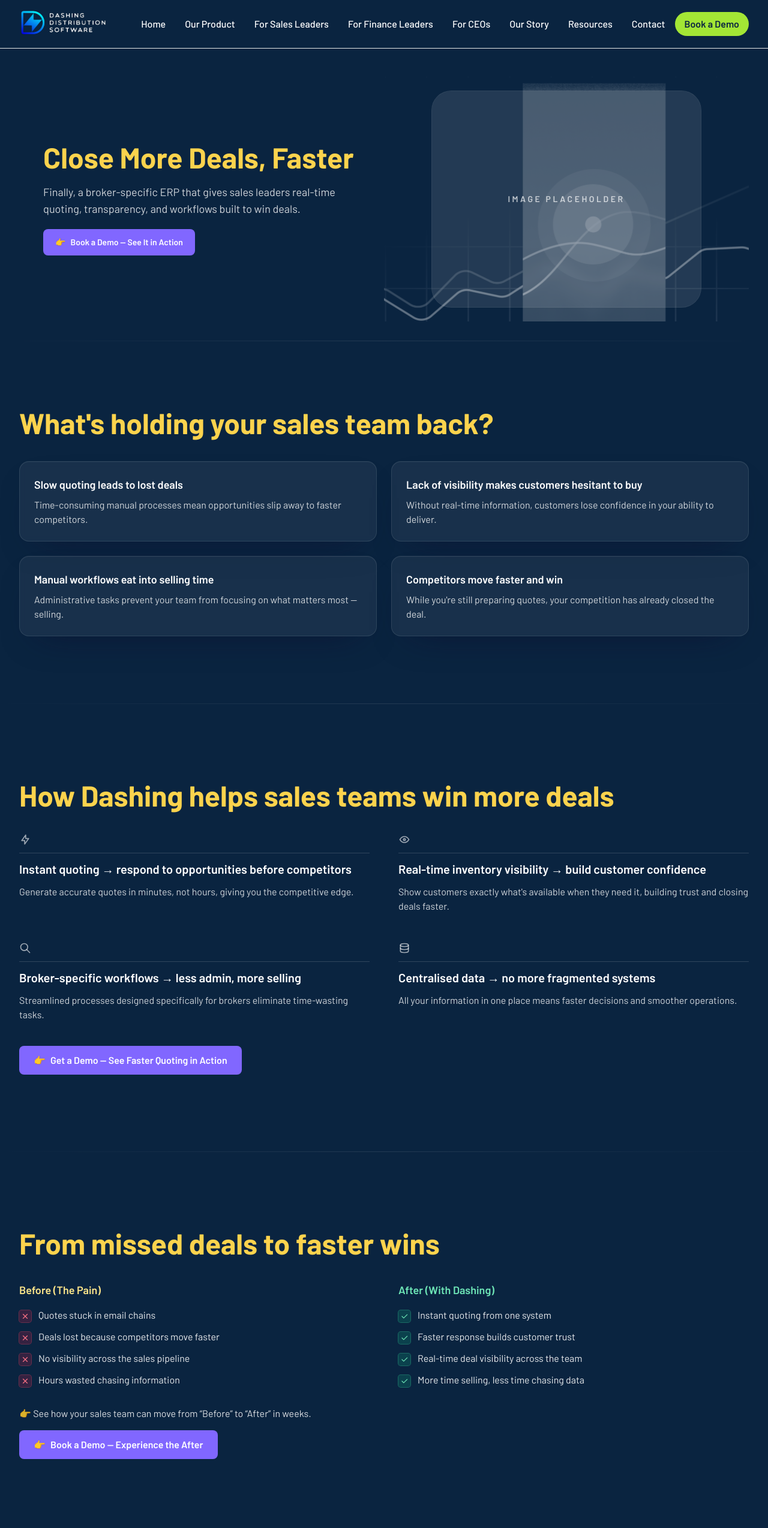
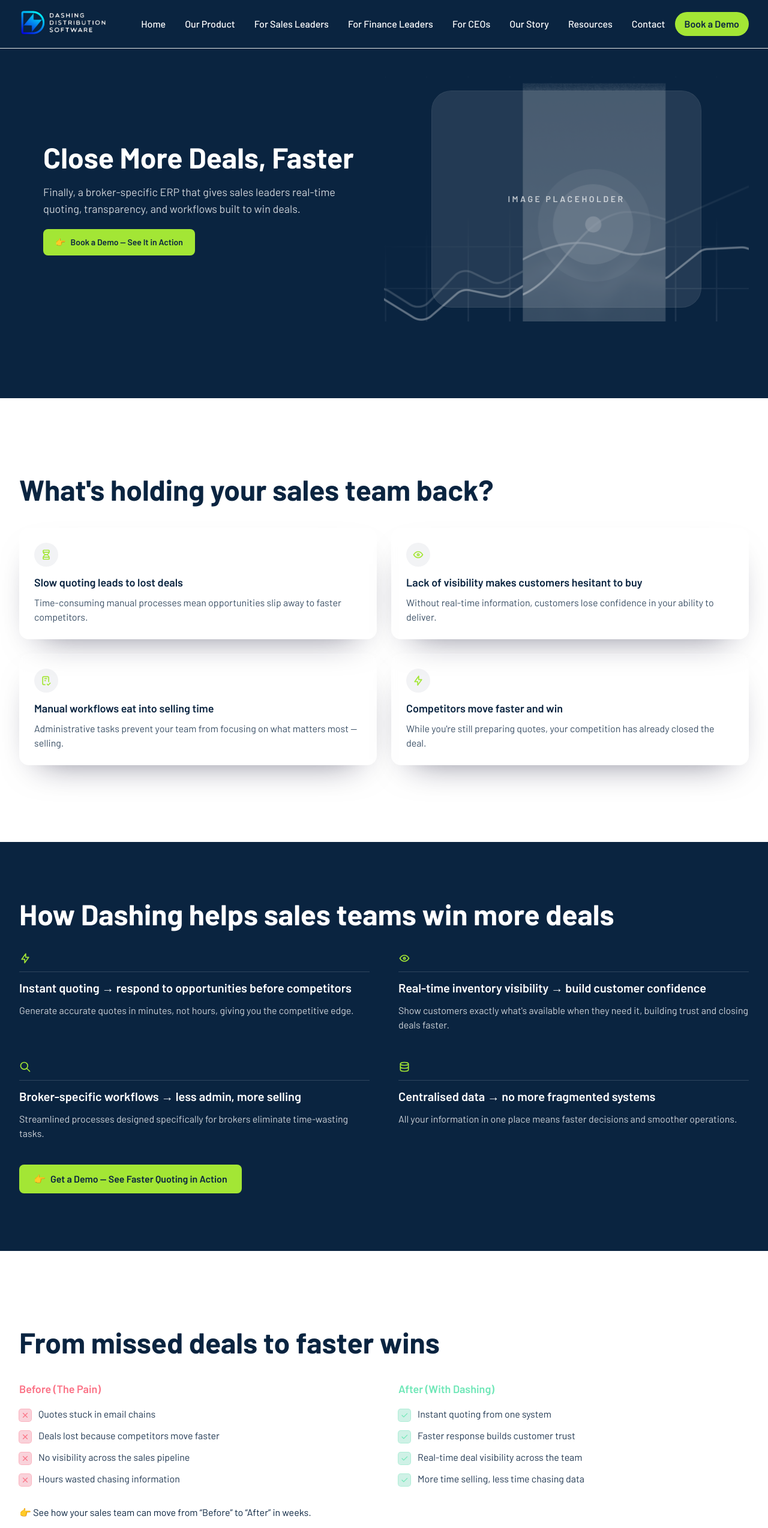
Before and after one commit to hari-bhandari/dashing-site2, a Next.js app: page /for-sales-leaders in a window 1280 px wide. Shown: the top 2548 px of the page at 60% size. Built offline with nearby package versions, Linux system fonts and the light colour scheme.

Commit message:
refactor: Update Navbar and Sales Leaders components for consistent styling and improved user experience

```diff
--- a/src/app/components/Navigation/Navbar.tsx
+++ b/src/app/components/Navigation/Navbar.tsx
@@ -24,56 +24,56 @@ export default function Navbar() {
     <div className={`${isMobile ? 'flex flex-col space-y-6' : 'flex items-center gap-4 md:gap-8 lg:gap-8'} ${className}`}>
       <Link
         href="/"
-        className="text-xs font-medium text-white transition-colors duration-200 hover:text-slate-900 sm:text-xs md:text-sm lg:text-base"
+        className={`text-xs font-medium ${isMobile ? 'text-[#0a2440]' : 'text-white'} transition-colors duration-200 hover:text-lime-400 sm:text-xs md:text-sm lg:text-base`}
         onClick={() => setIsMenuOpen(false)}
       >
         Home
       </Link>
       <Link
         href="/our-product"
-        className="text-xs font-medium text-white transition-colors duration-200 hover:text-slate-900 sm:text-xs md:text-sm lg:text-base"
+        className={`text-xs font-medium ${isMobile ? 'text-[#0a2440]' : 'text-white'} transition-colors duration-200 hover:text-lime-400 sm:text-xs md:text-sm lg:text-base`}
         onClick={() => setIsMenuOpen(false)}
       >
         Our Product
       </Link>
       <Link
         href="/for-sales-leaders"
-        className="text-xs font-medium text-white transition-colors duration-200 hover:text-slate-900 sm:text-xs md:text-sm lg:text-base"
+        className={`text-xs font-medium ${isMobile ? 'text-[#0a2440]' : 'text-white'} transition-colors duration-200 hover:text-lime-400 sm:text-xs md:text-sm lg:text-base`}
         onClick={() => setIsMenuOpen(false)}
       >
         For Sales Leaders
       </Link>
       <Link
         href="/for-finance-leaders"
-        className="text-xs font-medium text-white transition-colors duration-200 hover:text-slate-900 sm:text-xs md:text-sm lg:text-base"
+        className={`text-xs font-medium ${isMobile ? 'text-[#0a2440]' : 'text-white'} transition-colors duration-200 hover:text-lime-400 sm:text-xs md:text-sm lg:text-base`}
         onClick={() => setIsMenuOpen(false)}
       >
         For Finance Leaders
       </Link>
       <Link
         href="/for-ceos"
-        className="text-xs font-medium text-white transition-colors duration-200 hover:text-slate-900 sm:text-xs md:text-sm lg:text-base"
+        className={`text-xs font-medium ${isMobile ? 'text-[#0a2440]' : 'text-white'} transition-colors duration-200 hover:text-lime-400 sm:text-xs md:text-sm lg:text-base`}
         onClick={() => setIsMenuOpen(false)}
       >
         For CEOs
       </Link>
       <Link
         href="/our-story"
-        className="text-xs font-medium text-white transition-colors duration-200 hover:text-slate-900 sm:text-xs md:text-sm lg:text-base"
+        className={`text-xs font-medium ${isMobile ? 'text-[#0a2440]' : 'text-white'} transition-colors duration-200 hover:text-lime-400 sm:text-xs md:text-sm lg:text-base`}
         onClick={() => setIsMenuOpen(false)}
       >
         Our Story
       </Link>
       <Link
         href="/resources"
-        className="text-xs font-medium text-white transition-colors duration-200 hover:text-slate-900 sm:text-xs md:text-sm lg:text-base"
+        className={`text-xs font-medium ${isMobile ? 'text-[#0a2440]' : 'text-white'} transition-colors duration-200 hover:text-lime-400 sm:text-xs md:text-sm lg:text-base`}
         onClick={() => setIsMenuOpen(false)}
       >
         Resources
       </Link>
       <Link
         href=""
-        className="text-xs font-medium text-white transition-colors duration-200 hover:text-slate-900 sm:text-xs md:text-sm lg:text-base"
+        className={`text-xs font-medium ${isMobile ? 'text-[#0a2440]' : 'text-white'} transition-colors duration-200 hover:text-lime-400 sm:text-xs md:text-sm lg:text-base`}
         onClick={() => setIsMenuOpen(false)}
       >
         Contact
--- a/src/app/components/RolePages/SalesLeadersBeforeAfter.tsx
+++ b/src/app/components/RolePages/SalesLeadersBeforeAfter.tsx
@@ -17,17 +17,17 @@ const afterItems = [
 
 export default function SalesLeadersBeforeAfter() {
   return (
-    <section className="relative isolate overflow-hidden py-16 sm:py-24">
+    <section className="relative isolate overflow-hidden sm:py-32 bg-white ">
       <div className="mx-auto w-full max-w-7xl px-4 sm:px-6 lg:px-8">
-        <h2 className="text-4xl font-extrabold text-amber-300 sm:text-5xl">
+        <h2 className="text-4xl font-extrabold text-[#0a2440] sm:text-5xl">
           From missed deals to faster wins
         </h2>
 
         <div className="mt-10 grid gap-12 lg:grid-cols-2">
           {/* Before */}
           <div>
-            <h3 className="text-lg font-semibold text-amber-200">Before (The Pain)</h3>
-            <ul className="mt-4 space-y-3 text-white/90">
+            <h3 className="text-lg font-semibold text-rose-400">Before (The Pain)</h3>
+            <ul className="mt-4 space-y-3 text-[#0a2440]/90">
               {beforeItems.map((text) => (
                 <li key={text} className="flex items-start gap-3">
                   <span className="mt-1 inline-flex h-5 w-5 flex-shrink-0 items-center justify-center rounded-sm bg-rose-600/20 text-rose-400 ring-1 ring-rose-500/40">
@@ -42,7 +42,7 @@ export default function SalesLeadersBeforeAfter() {
           {/* After */}
           <div>
             <h3 className="text-lg font-semibold text-emerald-300">After (With Dashing)</h3>
-            <ul className="mt-4 space-y-3 text-white/90">
+            <ul className="mt-4 space-y-3 text-[#0a2440]/90">
               {afterItems.map((text) => (
                 <li key={text} className="flex items-start gap-3">
                   <span className="mt-1 inline-flex h-5 w-5 flex-shrink-0 items-center justify-center rounded-sm bg-emerald-500/20 text-emerald-300 ring-1 ring-emerald-400/40">
@@ -55,7 +55,7 @@ export default function SalesLeadersBeforeAfter() {
           </div>
         </div>
 
-        <p className="mt-8 text-white/85">
+        <p className="mt-8 text-[#0a2440]">
           <span role="img" aria-hidden>
             👉
           </span>{" "}
--- a/src/app/components/RolePages/SalesLeadersFinalCTA.tsx
+++ b/src/app/components/RolePages/SalesLeadersFinalCTA.tsx
@@ -13,14 +13,14 @@ export default function SalesLeadersFinalCTA() {
 
         {/* Right: copy + CTA */}
         <div className="order-1 space-y-6 lg:order-2">
-          <h2 className="text-4xl font-extrabold text-amber-300 sm:text-5xl">Ready to win more deals?</h2>
+          <h2 className="text-4xl font-extrabold text-white sm:text-5xl">Ready to win more deals?</h2>
           <p className="max-w-xl text-2xl font-semibold leading-snug text-white/90">
             See how <span className="text-white">Dashing</span> empowers broker sales teams with speed, clarity, and confidence.
           </p>
           <div>
             <Link
               href="/contact"
-              className="inline-flex items-center justify-center gap-2 rounded-lg bg-[#8167FF] px-6 py-3 text-base font-semibold text-white shadow-[0_20px_45px_-25px_rgba(129,103,255,0.85)] transition hover:-translate-y-0.5 hover:bg-[#6d54f0]"
+              className="inline-flex items-center justify-center gap-2 rounded-lg bg-lime-400 px-6 py-3 text-[#0a2440] font-semibold shadow-[0_20px_45px_-25px_rgba(129,103,255,0.85)] transition hover:-translate-y-0.5 hover:bg-[#6d54f0]"
             >
               <span aria-hidden>👉</span>
               Book a Demo Today
--- a/src/app/components/RolePages/SalesLeadersHero.tsx
+++ b/src/app/components/RolePages/SalesLeadersHero.tsx
@@ -3,7 +3,7 @@ import Link from "next/link";
 export default function SalesLeadersHero() {
   return (
     <section className="relative isolate overflow-hidden">
-  <div className="mx-auto grid max-w-7xl items-stretch gap-0 overflow-hidden rounded-3xl px-4 sm:px-6 lg:grid-cols-2 lg:px-8">
+  <div className="mx-auto grid max-w-7xl items-stretch gap-0 overflow-hidden rounded-3xl px-4 sm:px-6 lg:grid-cols-2 lg:px-8 py-32">
         {/* Left panel */}
   <div className="relative flex flex-col justify-center overflow-hidden px-6 py-16 sm:px-10">
           <div
@@ -12,7 +12,7 @@ export default function SalesLeadersHero() {
           />
 
           <div className="space-y-5">
-            <h1 className="text-4xl font-extrabold text-amber-300 sm:text-5xl">
+            <h1 className="text-4xl font-extrabold text-white sm:text-5xl">
               Close More Deals, Faster
             </h1>
             <p className="max-w-xl text-base leading-relaxed text-white/80 sm:text-lg">
@@ -22,7 +22,7 @@ export default function SalesLeadersHero() {
             <div>
               <Link
                 href="/contact"
-                className="inline-flex items-center justify-center gap-2 rounded-lg bg-[#8167FF] px-5 py-3 text-sm font-semibold text-white shadow-[0_20px_45px_-25px_rgba(129,103,255,0.85)] transition hover:-translate-y-0.5 hover:bg-[#6d54f0]"
+                className="inline-flex items-center justify-center gap-2 rounded-lg bg-lime-400 px-5 py-3 text-sm font-semibold text-[#0a2440] shadow-[0_20px_45px_-25px_rgba(129,103,255,0.85)] transition hover:-translate-y-0.5 hover:bg-[#6d54f0]"
               >
                 <span aria-hidden>👉</span>
                 Book a Demo — See It in Action
--- a/src/app/components/RolePages/SalesLeadersHowHelps.tsx
+++ b/src/app/components/RolePages/SalesLeadersHowHelps.tsx
@@ -38,14 +38,14 @@ export default function SalesLeadersHowHelps() {
   return (
     <section className="relative isolate overflow-hidden py-16 sm:py-24">
       <div className="mx-auto w-full max-w-7xl px-4 sm:px-6 lg:px-8">
-        <h2 className="text-4xl font-extrabold text-amber-300 sm:text-5xl">
+        <h2 className="text-4xl font-extrabold text-white sm:text-5xl">
           How Dashing helps sales teams win more deals
         </h2>
 
         <div className="mt-10 grid gap-x-12 gap-y-12 sm:grid-cols-2">
           {items.map(({ icon: Icon, title, description }) => (
             <div key={title}>
-              <Icon className="h-5 w-5 text-white/60" aria-hidden />
+              <Icon className="h-5 w-5 text-lime-400" aria-hidden />
               <hr className="my-3 border-white/15" />
               <h3 className="text-lg font-semibold leading-snug text-white sm:text-xl">{title}</h3>
               <p className="mt-3 text-sm leading-relaxed text-white/80 sm:text-base">{description}</p>
@@ -56,7 +56,7 @@ export default function SalesLeadersHowHelps() {
         <div className="mt-10">
           <Link
             href="/contact"
-            className="inline-flex items-center justify-center gap-2 rounded-lg bg-[#8167FF] px-6 py-3 text-base font-semibold text-white shadow-[0_20px_45px_-25px_rgba(129,103,255,0.85)] transition hover:-translate-y-0.5 hover:bg-[#6d54f0]"
+            className="inline-flex items-center justify-center gap-2 rounded-lg bg-lime-400 px-6 py-3 text-base font-semibold text-[#0a2440] shadow-[0_20px_45px_-25px_rgba(129,103,255,0.85)] transition hover:-translate-y-0.5 hover:bg-[#6d54f0]"
           >
             <span aria-hidden>👉</span>
             Get a Demo — See Faster Quoting in Action
--- a/src/app/components/RolePages/SalesLeadersPainPoints.tsx
+++ b/src/app/components/RolePages/SalesLeadersPainPoints.tsx
@@ -1,3 +1,4 @@
+import { IconHourglass, IconEye, IconChecklist, IconBolt } from "@tabler/icons-react";
 type PainPoint = {
   title: string;
   description: string;
@@ -27,23 +28,30 @@ const painPoints: PainPoint[] = [
 ];
 
 export default function SalesLeadersPainPoints() {
+  const icons = [IconHourglass, IconEye, IconChecklist, IconBolt];
   return (
-    <section className="relative isolate overflow-hidden py-16 sm:py-20">
+    <section className="relative isolate overflow-hidden py-16 sm:py-32 bg-white">
       <div className="mx-auto w-full max-w-7xl px-4 sm:px-6 lg:px-8">
-        <h2 className="text-4xl font-extrabold text-amber-300 sm:text-5xl">
+        <h2 className="text-4xl font-extrabold text-[#0a2440] sm:text-5xl">
           What&#39;s holding your sales team back?
         </h2>
 
         <div className="mt-8 grid gap-6 sm:mt-10 sm:grid-cols-2">
-          {painPoints.map(({ title, description }) => (
+          {painPoints.map(({ title, description }, idx) => {
+            const Icon = icons[idx % icons.length];
+            return (
             <article
               key={title}
               className="rounded-2xl border border-white/10 bg-white/[0.06] p-6 shadow-[inset_0_1px_0_rgba(255,255,255,0.04),0_25px_60px_-35px_rgba(12,10,43,0.65)] backdrop-blur-sm"
             >
-              <h3 className="text-base font-semibold text-white sm:text-lg">{title}</h3>
-              <p className="mt-2 text-sm leading-relaxed text-white/80 sm:text-base">{description}</p>
+              <div className="mb-3 inline-flex h-10 w-10 items-center justify-center rounded-full bg-[#0a2440]/5">
+                <Icon className="h-5 w-5 text-lime-400" aria-hidden />
+              </div>
+              <h3 className="text-base font-semibold text-[#0a2440] sm:text-lg">{title}</h3>
+              <p className="mt-2 text-sm leading-relaxed text-[#0a2440]/80 sm:text-base">{description}</p>
             </article>
-          ))}
+            );
+          })}
         </div>
       </div>
     </section>
--- a/src/app/components/RolePages/SalesLeadersStreamlined.tsx
+++ b/src/app/components/RolePages/SalesLeadersStreamlined.tsx
@@ -31,25 +31,33 @@ const steps: Step[] = [
 
 export default function SalesLeadersStreamlined() {
   return (
-    <section className="relative isolate overflow-hidden py-16 sm:py-24">
+    <section className="relative isolate overflow-hidden py-16 sm:py-24 bg-white">
       <div className="mx-auto w-full max-w-7xl px-4 sm:px-6 lg:px-8">
-        <h2 className="max-w-4xl text-4xl font-extrabold text-amber-300 sm:text-5xl">
-          From first quote to closed deal, streamlined in one platform
-        </h2>
+        <div className="max-w-4xl">
+          <p className="text-xs font-semibold uppercase tracking-[0.35em] text-lime-400">Sales Flow</p>
+          <h2 className="mt-3 text-4xl font-extrabold text-[#0a2440] sm:text-5xl">
+            From first quote to closed deal, streamlined in one platform
+          </h2>
+        </div>
 
-        <ol className="mt-10 space-y-8">
+        <ol className="mt-10 mx-auto max-w-4xl space-y-8">
           {steps.map(({ icon: Icon, title, description }, idx) => (
             <li key={idx} className="grid grid-cols-[64px_auto] items-start gap-5">
               {/* Icon tile */}
-              <div className="relative flex h-16 w-16 items-center justify-center rounded-xl border border-white/15 bg-white/10 shadow-[0_25px_60px_-35px_rgba(12,10,43,0.65)]">
-                <Icon className="h-7 w-7 text-white/85" aria-hidden />
+              <div className="relative flex h-16 w-16 items-center justify-center rounded-xl bg-[#0a2440]/5 ring-1 ring-[#0a2440]/10 shadow-sm">
+                <Icon className="h-7 w-7 text-lime-400" aria-hidden />
                 {/* simple notch accent */}
-                <div className="absolute left-0 top-1/2 -translate-y-1/2 h-3 w-1 rounded-r bg-amber-300" aria-hidden />
+                <div className="absolute left-0 top-1/2 -translate-y-1/2 h-3 w-1 rounded-r bg-lime-400" aria-hidden />
+                {/* vertical connector */}
+                {idx < steps.length - 1 && (
+                  <div className="absolute left-1/2 top-full h-8 w-px -translate-x-1/2 bg-[#0a2440]/10" aria-hidden />
+                )}
               </div>
               {/* Copy */}
-              <div>
-                <h3 className="text-lg font-semibold text-white sm:text-xl">{title}</h3>
-                <p className="mt-2 text-sm leading-relaxed text-white/80 sm:text-base">{description}</p>
+              <div className="rounded-xl border border-[#0a2440]/10 bg-white p-4 sm:p-5 shadow-[0_10px_30px_-20px_rgba(10,36,64,0.25)] transition-shadow hover:shadow-[0_20px_45px_-25px_rgba(10,36,64,0.3)]">
+                <span className="mb-1 inline-block text-xs font-semibold uppercase tracking-wide text-lime-400">Step {idx + 1}</span>
+                <h3 className="text-lg font-semibold text-[#0a2440] sm:text-xl">{title}</h3>
+                <p className="mt-2 text-sm leading-relaxed text-[#0a2440]/80 sm:text-base">{description}</p>
               </div>
             </li>
           ))}
--- a/src/app/components/RolePages/SalesLeadersTrust.tsx
+++ b/src/app/components/RolePages/SalesLeadersTrust.tsx
@@ -10,12 +10,12 @@ export default function SalesLeadersTrust() {
         <div className="mb-8 flex h-56 w-full items-center justify-center rounded-2xl border border-dashed border-white/20 bg-white/5 text-sm font-semibold uppercase tracking-[0.25em] text-white/70">
           Background Image Placeholder
         </div>
-        <h2 className="text-4xl font-extrabold text-amber-300 sm:text-5xl">Trusted by brokers like you</h2>
+        <h2 className="text-4xl font-extrabold text-white sm:text-5xl">Trusted by brokers like you</h2>
         </div>
         <div className="mt-2 flex max-w-5xl flex-col gap-6">
           <div className="flex items-start gap-4">
             <div className="h-full w-1 rounded-full bg-amber-300/70" aria-hidden />
-            <p className="text-2xl font-bold leading-snug text-amber-200 sm:text-3xl md:text-4xl">
+            <p className="text-2xl font-bold leading-snug text-white sm:text-3xl md:text-4xl">
               &ldquo;I highly recommend Dashing if you want to get ahead of the competition. Their professionalism,
               expertise, and exceptional distribution solutions have greatly benefited my business. Their team is
               responsive and dedicated, providing outstanding customer service. They are lightyears ahead of any
--- a/src/app/for-sales-leaders/page.tsx
+++ b/src/app/for-sales-leaders/page.tsx
@@ -10,23 +10,15 @@ import SalesLeadersFinalCTA from "@/app/components/RolePages/SalesLeadersFinalCT
 
 export default function ForSalesLeaders() {
     return (
-        <div className="flex min-h-screen flex-col text-white">
+        <div className="flex flex-col min-h-screen">
             <Navbar />
-            <main className="mx-auto w-full max-w-7xl pt-28 sm:pt-32">
                 <SalesLeadersHero />
-                <div className="mx-auto my-8 h-px w-full max-w-7xl bg-gradient-to-r from-transparent via-white/10 to-transparent" aria-hidden />
                 <SalesLeadersPainPoints />
-                <div className="mx-auto my-8 h-px w-full max-w-7xl bg-gradient-to-r from-transparent via-white/10 to-transparent" aria-hidden />
                 <SalesLeadersHowHelps />
-                <div className="mx-auto my-8 h-px w-full max-w-7xl bg-gradient-to-r from-transparent via-white/10 to-transparent" aria-hidden />
                 <SalesLeadersBeforeAfter />
-                <div className="mx-auto my-8 h-px w-full max-w-7xl bg-gradient-to-r from-transparent via-white/10 to-transparent" aria-hidden />
                 <SalesLeadersTrust />
-                <div className="mx-auto my-8 h-px w-full max-w-7xl bg-gradient-to-r from-transparent via-white/10 to-transparent" aria-hidden />
                 <SalesLeadersStreamlined />
-                <div className="mx-auto my-8 h-px w-full max-w-7xl bg-gradient-to-r from-transparent via-white/10 to-transparent" aria-hidden />
                 <SalesLeadersFinalCTA />
-            </main>
             <Footer />
         </div>
     );
```
